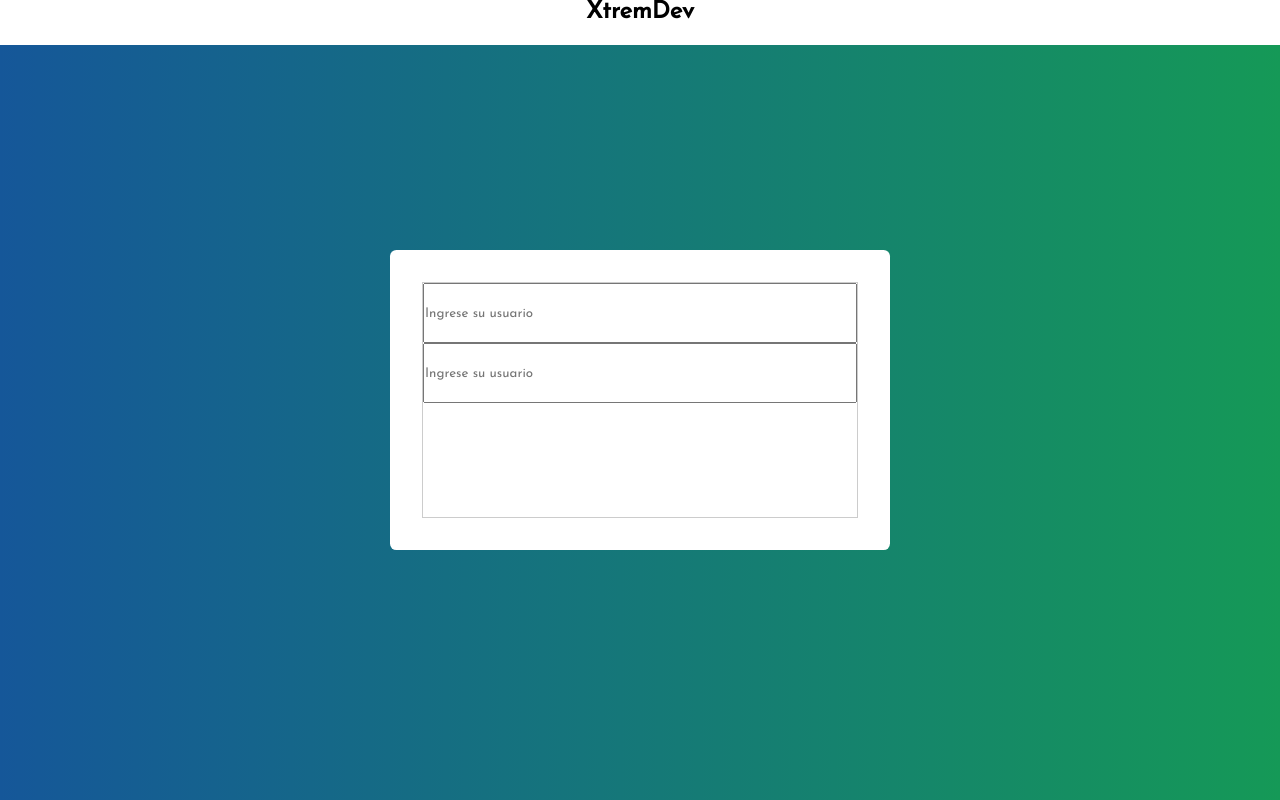
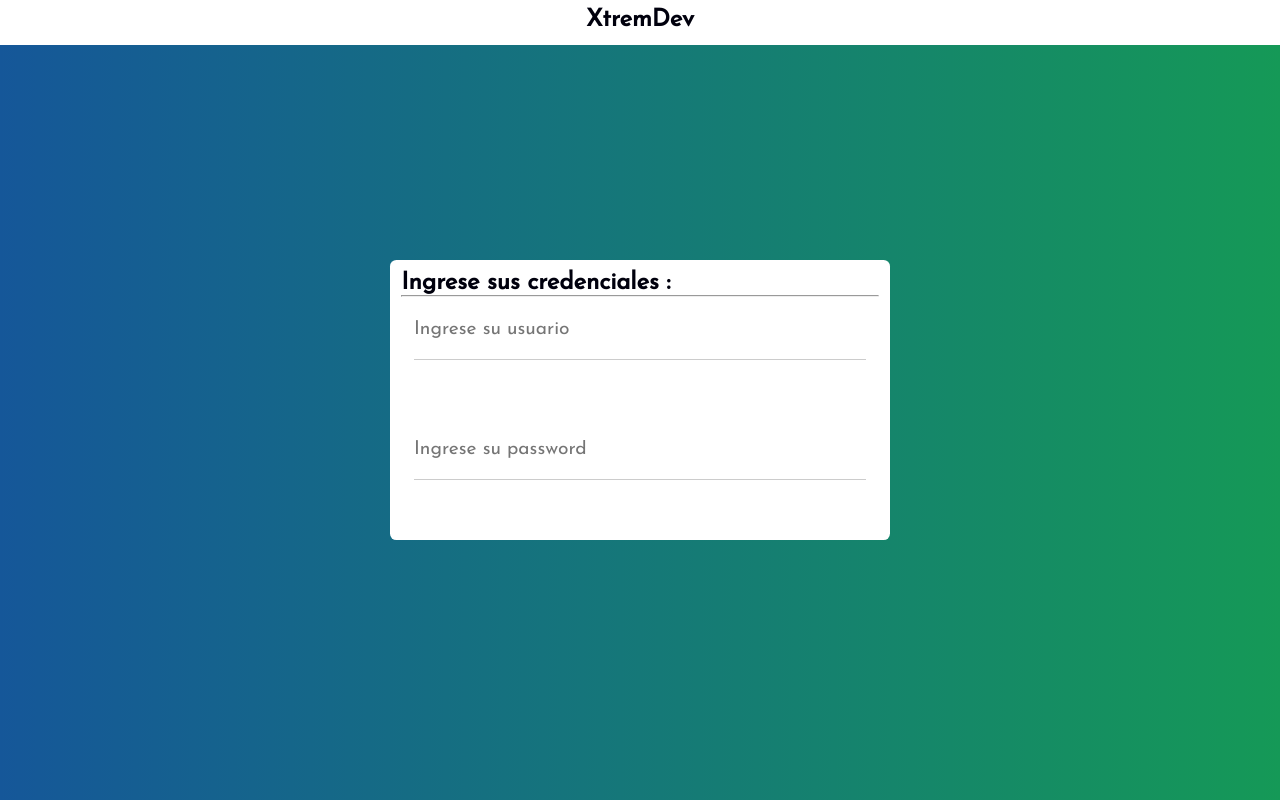
Before and after one commit to androla10/DEW, a website: page index.html in a window 1280 px wide. Drawn offline with Linux system fonts and the light colour scheme.

Commit message:
Second Commit

```diff
--- a/css/style.sass
+++ b/css/style.sass
@@ -1,4 +1,8 @@
-$border : ;
+$border : #ccc;
+$break-xs : 320px
+$break-sm : 768px
+$break-md : 970px
+$break-lg : 1024px
 
 *
 	padding: 0
@@ -17,14 +21,17 @@ body,html
 	background: -webkit-linear-gradient(to right, #155799, #159957)  /* Chrome 10-25, Safari 5.1-6 */
 	background: linear-gradient(to right, #155799, #159957) /* W3C, IE 10+/ Edge, Firefox 16+, Chrome 26+, Opera 12+, Safari 7+ */
 
-
 .header
 	height: 50px
 
 .navigation
 	height: 45px
 	background: #fff
-	background-color: #fff;
+	background-color: #fff
+
+.navigation_title
+	vertical-align: middle
+	line-height: 1.7em
 
 .flex
 	display: flex;
@@ -44,20 +51,36 @@ body,html
 .form-login
 	background: #fff
 	background-color: #fff
-	height: 300px;
-	width: 500px;
+	height: 35%
+	width: 100%
+	max-width: 500px
 	position: absolute
 	top: 50%
 	left: 50%
 	transform: translate(-50%,-50%)
 	border-radius: 0.4em
-	padding: 2em 2em
+
+.form-login_title
+	height: 40px
+	padding: 0.7em 0.7em
+
+.form-login-group
+	height: 50%
+	padding: 0em 1.5em
+	vertical-align: middle
+
 
 .form-login_container
-	height: 100%
-	border: 1px solid $border
+	height: calc(100% - 40px)
 
-.form-login_input
+.form-login-group_input
 	width: 100%
 	height: 60px
-	margin-bottom: 15px 0px
+	font-size: 1.2em
+	border: none
+	border-bottom: 1px solid #ccc
+	outline: 0 none;
+
+@media screen and (min-width: $break-xs)
+	body
+		color: #00000d
--- a/index.html
+++ b/index.html
@@ -5,6 +5,7 @@
 	<title>Desarrollo Web</title>
 	<link href="https://fonts.googleapis.com/css?family=Josefin+Sans" rel="stylesheet">
 	<link rel="stylesheet" href="dist/dw.min.css">
+	<meta name="viewport" content="width=device-width, initial-scale=1.0">
 </head>
 <body>
 	<!--Dialog-->
@@ -14,13 +15,21 @@
 	<!--Header-->
 	<header class="header">
 		<div class="flex flex-row flex-row-center navigation">
-			<h2>XtremDev</h2>
+			<h2 class="navigation_title">XtremDev</h2>
 		</div>
 	</header>
 	<div class="form-login">
+		<div class="form-login_title">
+			<h2>Ingrese sus credenciales : </h2>
+			<hr>
+		</div>
 		<div class="form-login_container">
-			<input type="text" placeholder="Ingrese su usuario" class="form-login_input">
-			<input type="text" placeholder="Ingrese su usuario" class="form-login_input">
+			<div class="form-login-group">
+				<input type="text" class="form-login-group_input" placeholder="Ingrese su usuario">
+			</div>
+			<div class="form-login-group">
+				<input type="password" class="form-login-group_input" placeholder="Ingrese su password">
+			</div>
 		</div>
 	</div>
 </body>
```
Also changed, not shown: dist/dw.min.css.
